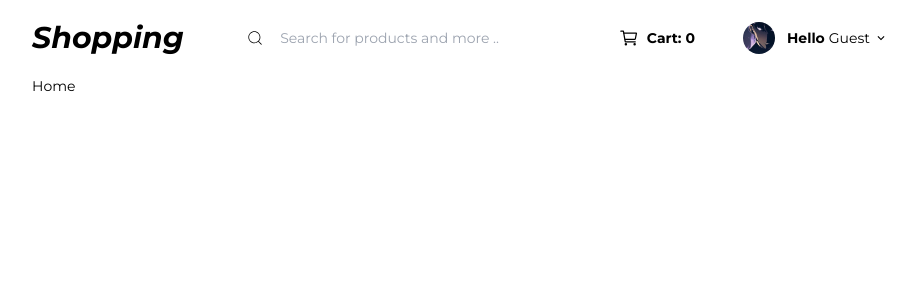
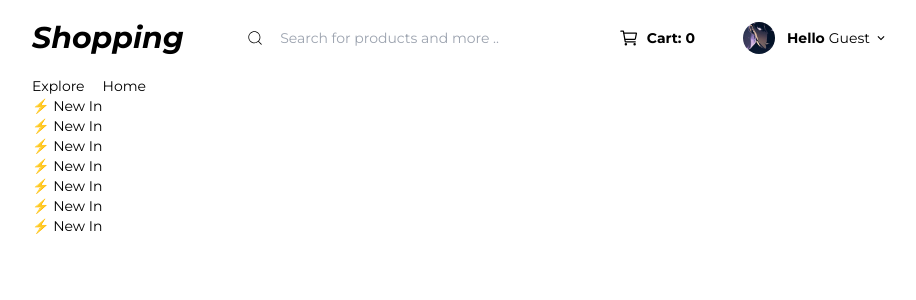
Before and after one commit to Shivgitcode/e-commerce, a Next.js app: page / in a window 1280 px wide. Shown: the top 300 px of the page, without its empty margins (180-1096 px from the left). Built offline with nearby package versions, Linux system fonts and the light colour scheme.

Commit message:
adding navbar

```diff
--- a/src/app/layout.tsx
+++ b/src/app/layout.tsx
@@ -2,6 +2,7 @@ import type { Metadata } from "next";
 import { Inter } from "next/font/google";
 import "./globals.css";
 import Navbar from "@/components/Navbar";
+import Sidebar from "@/components/Sidebar";
 
 const inter = Inter({ subsets: ["latin"] });
 
@@ -20,7 +21,11 @@ export default function RootLayout({
       <body className={inter.className}>
         <div className="w-[70%] px-5 mx-auto font-mont text-sm">
           <Navbar></Navbar>
-          {children}
+          <div className="flex">
+            <Sidebar></Sidebar>
+
+            {children}
+          </div>
 
 
         </div>
--- a/src/components/Sidebar.tsx
+++ b/src/components/Sidebar.tsx
@@ -1,6 +1,17 @@
 
 export default function Sidebar() {
     return (
-        <div>Sidebar</div>
+        <div className="">
+            <h2>Explore</h2>
+            <ul>
+                <li>⚡ New In</li>
+                <li>⚡ New In</li>
+                <li>⚡ New In</li>
+                <li>⚡ New In</li>
+                <li>⚡ New In</li>
+                <li>⚡ New In</li>
+                <li>⚡ New In</li>
+            </ul>
+        </div>
     )
 }
```
